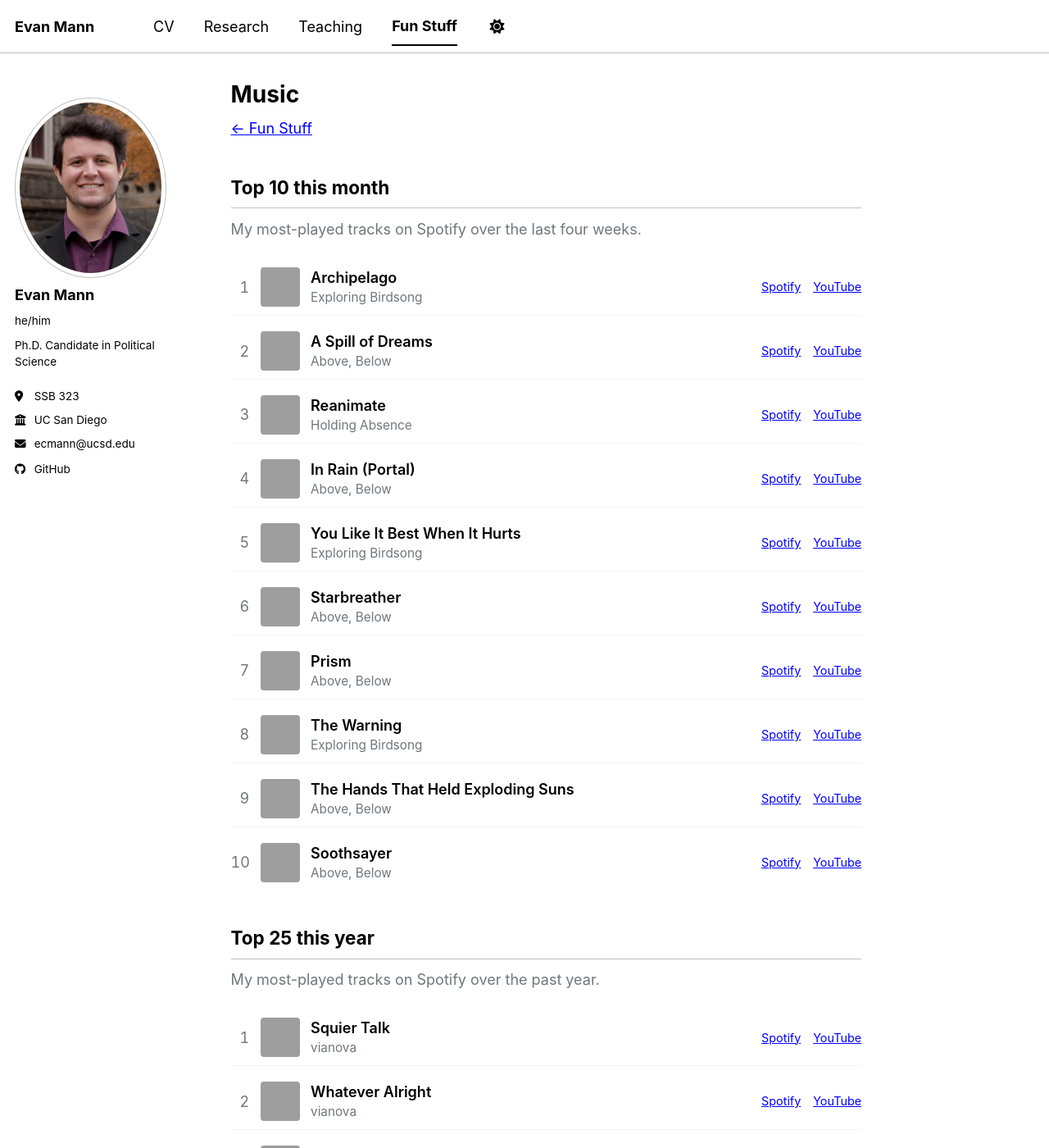
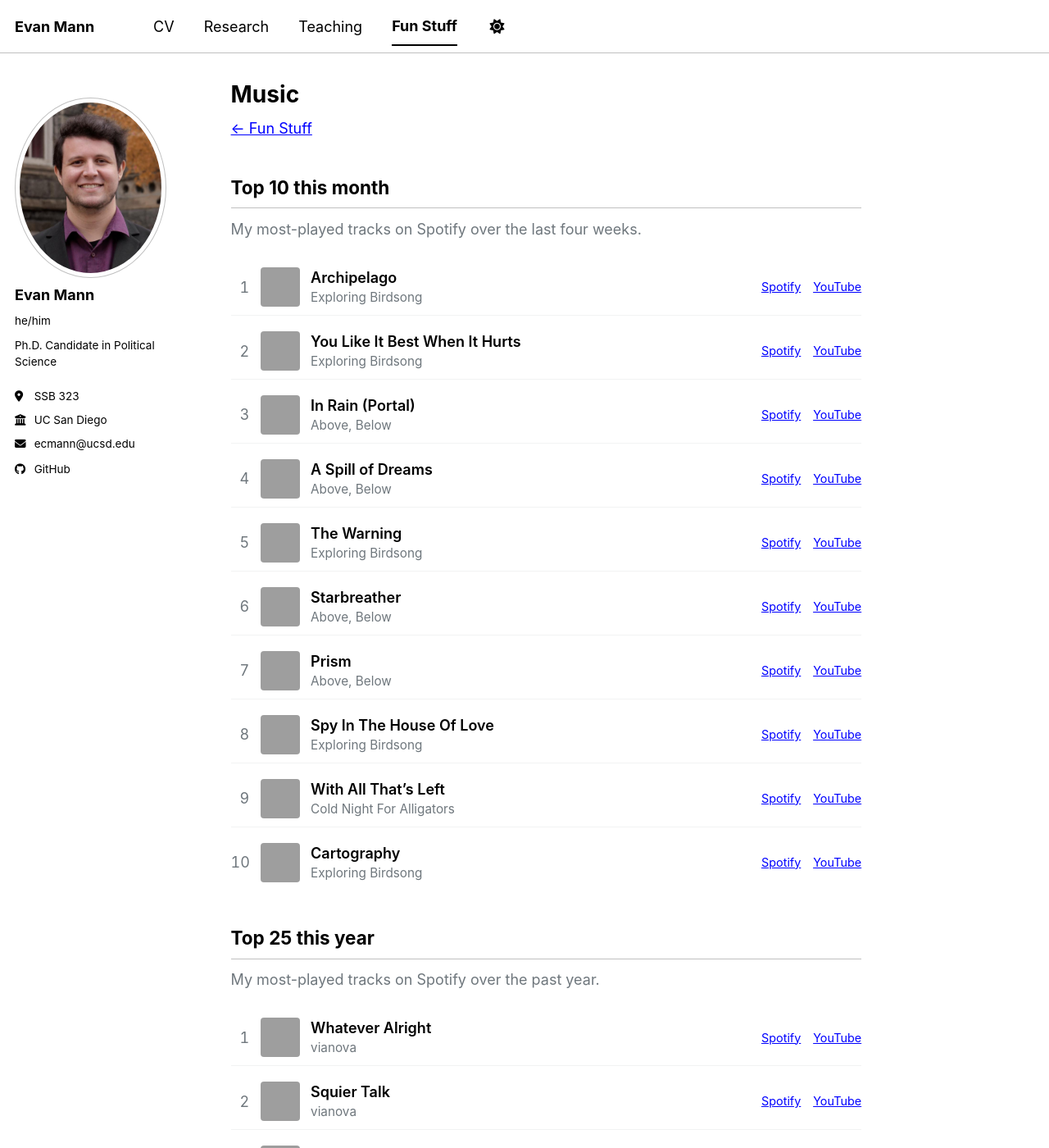
Before and after one commit to ecmannn/ecmannn.github.io, a Jekyll site: the page built from _pages/fun-stuff-music.md, in a window 1280 px wide and 1400 px high, cut to the strip 0-1400 px from the top of the window. Shown: the whole strip at 82% size. Built offline with Jekyll 4.4.1, drawn with Linux system fonts in a browser that asks for light colours; a script bundle is joined from its source files by our own code; library files that are not in the unit come from our copies; some of the changed text lies outside the part shown; grey boxes are pictures that could not be loaded.

Commit message:
Update Spotify top tracks

```diff
--- a/_data/spotify.json
+++ b/_data/spotify.json
@@ -1,5 +1,5 @@
 {
-  "fetched_at": "2026-10-26",
+  "fetched_at": "2026-11-02",
   "month": {
     "time_range": "short_term",
     "tracks": [
@@ -15,6 +15,26 @@
       },
       {
         "rank": 2,
+        "name": "You Like It Best When It Hurts",
+        "artist": "Exploring Birdsong",
+        "album": "Every House We Built",
+        "album_art": "https://i.scdn.co/image/ab67616d00001e024c751595c3b511b6c99f1824",
+        "spotify_url": "https://open.spotify.com/track/26MKE9l7oAi5R3Yz8hCvXf",
+        "youtube_video_id": "vNOAC9BuBP4",
+        "youtube_url": "https://www.youtube.com/watch?v=vNOAC9BuBP4"
+      },
+      {
+        "rank": 3,
+        "name": "In Rain (Portal)",
+        "artist": "Above, Below",
+        "album": "I Guess It Was Nowhere",
+        "album_art": "https://i.scdn.co/image/ab67616d00001e02601b9b0073cbca7624a25fee",
+        "spotify_url": "https://open.spotify.com/track/3ySlQDKiNmIURoSrdV5pCw",
+        "youtube_video_id": "f9DUp8njZH8",
+        "youtube_url": "https://www.youtube.com/watch?v=f9DUp8njZH8"
+      },
+      {
+        "rank": 4,
         "name": "A Spill of Dreams",
         "artist": "Above, Below",
         "album": "I Guess It Was Nowhere",
@@ -24,34 +44,14 @@
         "youtube_url": "https://www.youtube.com/watch?v=r9sOqLYld8M"
       },
       {
-        "rank": 3,
-        "name": "Reanimate",
-        "artist": "Holding Absence",
-        "album": "Modern Life Is Lonely",
-        "album_art": "https://i.scdn.co/image/ab67616d00001e026237e76bf3eca6f029659912",
-        "spotify_url": "https://open.spotify.com/track/38JW7Bk0yD6o94ARCWcZJh",
-        "youtube_video_id": "foAEMgk1NFA",
-        "youtube_url": "https://www.youtube.com/watch?v=foAEMgk1NFA"
-      },
-      {
-        "rank": 4,
-        "name": "In Rain (Portal)",
-        "artist": "Above, Below",
-        "album": "I Guess It Was Nowhere",
-        "album_art": "https://i.scdn.co/image/ab67616d00001e02601b9b0073cbca7624a25fee",
-        "spotify_url": "https://open.spotify.com/track/3ySlQDKiNmIURoSrdV5pCw",
-        "youtube_video_id": "KUVwc3QQ-KY",
-        "youtube_url": "https://www.youtube.com/watch?v=KUVwc3QQ-KY"
-      },
-      {
         "rank": 5,
-        "name": "You Like It Best When It Hurts",
+        "name": "The Warning",
         "artist": "Exploring Birdsong",
         "album": "Every House We Built",
         "album_art": "https://i.scdn.co/image/ab67616d00001e024c751595c3b511b6c99f1824",
-        "spotify_url": "https://open.spotify.com/track/26MKE9l7oAi5R3Yz8hCvXf",
-        "youtube_video_id": "vNOAC9BuBP4",
-        "youtube_url": "https://www.youtube.com/watch?v=vNOAC9BuBP4"
+        "spotify_url": "https://open.spotify.com/track/3wRIT6Ve8yYNCL7T6peK5J",
+        "youtube_video_id": "A8EQdDwLCcw",
+        "youtube_url": "https://www.youtube.com/watch?v=A8EQdDwLCcw"
       },
       {
         "rank": 6,
@@ -75,33 +75,33 @@
       },
       {
         "rank": 8,
-        "name": "The Warning",
+        "name": "Spy In The House Of Love",
         "artist": "Exploring Birdsong",
         "album": "Every House We Built",
         "album_art": "https://i.scdn.co/image/ab67616d00001e024c751595c3b511b6c99f1824",
-        "spotify_url": "https://open.spotify.com/track/3wRIT6Ve8yYNCL7T6peK5J",
-        "youtube_video_id": "A8EQdDwLCcw",
-        "youtube_url": "https://www.youtube.com/watch?v=A8EQdDwLCcw"
+        "spotify_url": "https://open.spotify.com/track/4pxZ9MtHQHXVSWfiim0TsD",
+        "youtube_video_id": "YM9ZBblQn9o",
+        "youtube_url": "https://www.youtube.com/watch?v=YM9ZBblQn9o"
       },
       {
         "rank": 9,
-        "name": "The Hands That Held Exploding Suns",
-        "artist": "Above, Below",
-        "album": "I Guess It Was Nowhere",
-        "album_art": "https://i.scdn.co/image/ab67616d00001e02601b9b0073cbca7624a25fee",
-        "spotify_url": "https://open.spotify.com/track/44HfmFoDAXJryTiHexS8AE",
-        "youtube_video_id": "BlaKL0GNWPQ",
-        "youtube_url": "https://www.youtube.com/watch?v=BlaKL0GNWPQ"
+        "name": "With All That’s Left",
+        "artist": "Cold Night For Alligators",
+        "album": "With All That’s Left",
+        "album_art": "https://i.scdn.co/image/ab67616d00001e02cf23347a79204f1116d522a2",
+        "spotify_url": "https://open.spotify.com/track/6KD9gGduajZ0f0IZQS2K89",
+        "youtube_video_id": "SAx01yi5LD8",
+        "youtube_url": "https://www.youtube.com/watch?v=SAx01yi5LD8"
       },
       {
         "rank": 10,
-        "name": "Soothsayer",
-        "artist": "Above, Below",
-        "album": "I Guess It Was Nowhere",
-        "album_art": "https://i.scdn.co/image/ab67616d00001e02601b9b0073cbca7624a25fee",
-        "spotify_url": "https://open.spotify.com/track/2p8OtDHXlxMH1oG9XmBsb7",
-        "youtube_video_id": "sXpKW5RCpqA",
-        "youtube_url": "https://www.youtube.com/watch?v=sXpKW5RCpqA"
+        "name": "Cartography",
+        "artist": "Exploring Birdsong",
+        "album": "Every House We Built",
+        "album_art": "https://i.scdn.co/image/ab67616d00001e024c751595c3b511b6c99f1824",
+        "spotify_url": "https://open.spotify.com/track/6vRSUjr67AH2LciorahgQI",
+        "youtube_video_id": "i3pcK9yHd8Q",
+        "youtube_url": "https://www.youtube.com/watch?v=i3pcK9yHd8Q"
       }
     ]
   },
@@ -110,6 +110,16 @@
     "tracks": [
       {
         "rank": 1,
+        "name": "Whatever Alright",
+        "artist": "vianova",
+        "album": "Hit It!",
+        "album_art": "https://i.scdn.co/image/ab67616d00001e02daeb2cc78f4a1335ffe9ea6f",
+        "spotify_url": "https://open.spotify.com/track/18orpkCnIdbjRFgL09wvIn",
+        "youtube_video_id": "o-SURLJL-Tg",
+        "youtube_url": "https://www.youtube.com/watch?v=o-SURLJL-Tg"
+      },
+      {
+        "rank": 2,
         "name": "Squier Talk",
         "artist": "vianova",
         "album": "Hit It!",
@@ -117,16 +127,6 @@
         "spotify_url": "https://open.spotify.com/track/19LMSiPAc1Prev4mLWdDFt",
         "youtube_video_id": "cBu89Oo01RI",
         "youtube_url": "https://www.youtube.com/watch?v=cBu89Oo01RI"
-      },
-      {
-        "rank": 2,
-        "name": "Whatever Alright",
-        "artist": "vianova",
-        "album": "Hit It!",
-        "album_art": "https://i.scdn.co/image/ab67616d00001e02daeb2cc78f4a1335ffe9ea6f",
-        "spotify_url": "https://open.spotify.com/track/18orpkCnIdbjRFgL09wvIn",
-        "youtube_video_id": "o-SURLJL-Tg",
-        "youtube_url": "https://www.youtube.com/watch?v=o-SURLJL-Tg"
       },
       {
         "rank": 3,
@@ -305,11 +305,21 @@
         "album": "A Stranger To You",
         "album_art": "https://i.scdn.co/image/ab67616d00001e022244c635d7f41716d16150df",
         "spotify_url": "https://open.spotify.com/track/6LTYK7W6hFQh3gkKMd5Afw",
-        "youtube_video_id": "oJtj76dV2Rw",
-        "youtube_url": "https://www.youtube.com/watch?v=oJtj76dV2Rw"
+        "youtube_video_id": "OUwxsLXuk4E",
+        "youtube_url": "https://www.youtube.com/watch?v=OUwxsLXuk4E"
       },
       {
         "rank": 21,
+        "name": "Cannibal (feat. Anders Fridén)",
+        "artist": "VOLA, Anders Friden, In Flames",
+        "album": "Friend Of A Phantom",
+        "album_art": "https://i.scdn.co/image/ab67616d00001e02e83f5d91704572a70fde854a",
+        "spotify_url": "https://open.spotify.com/track/1prhJo0ltaMJa5T0Y7l0kz",
+        "youtube_video_id": "n-5xyCwH0mk",
+        "youtube_url": "https://www.youtube.com/watch?v=n-5xyCwH0mk"
+      },
+      {
+        "rank": 22,
         "name": "Dionysus",
         "artist": "PRESIDENT",
         "album": "King Of Terrors",
@@ -319,7 +329,7 @@
         "youtube_url": "https://www.youtube.com/watch?v=0H-uNcxUYgI"
       },
       {
-        "rank": 22,
+        "rank": 23,
         "name": "covet",
         "artist": "sace6",
         "album": "brutalist",
@@ -329,7 +339,7 @@
         "youtube_url": "https://www.youtube.com/watch?v=4Nn4Surv5xo"
       },
       {
-        "rank": 23,
+        "rank": 24,
         "name": "Destroy Me",
         "artist": "PRESIDENT",
         "album": "King Of Terrors",
@@ -339,7 +349,7 @@
         "youtube_url": "https://www.youtube.com/watch?v=BiBFxKsuW8o"
       },
       {
-        "rank": 24,
+        "rank": 25,
         "name": "Provider",
         "artist": "Sleep Token",
         "album": "Even In Arcadia",
@@ -347,16 +357,6 @@
         "spotify_url": "https://open.spotify.com/track/7JVAVLkkhpKOp8g4jX5Z12",
         "youtube_video_id": "Sh2vn13Wakg",
         "youtube_url": "https://www.youtube.com/watch?v=Sh2vn13Wakg"
-      },
-      {
-        "rank": 25,
-        "name": "Más Rápido",
-        "artist": "vianova",
-        "album": "Hit It!",
-        "album_art": "https://i.scdn.co/image/ab67616d00001e02daeb2cc78f4a1335ffe9ea6f",
-        "spotify_url": "https://open.spotify.com/track/4PQrriLa0NasnTnkjBe9dp",
-        "youtube_video_id": "wBXcBccTSTQ",
-        "youtube_url": "https://www.youtube.com/watch?v=wBXcBccTSTQ"
       }
     ]
   }
```
